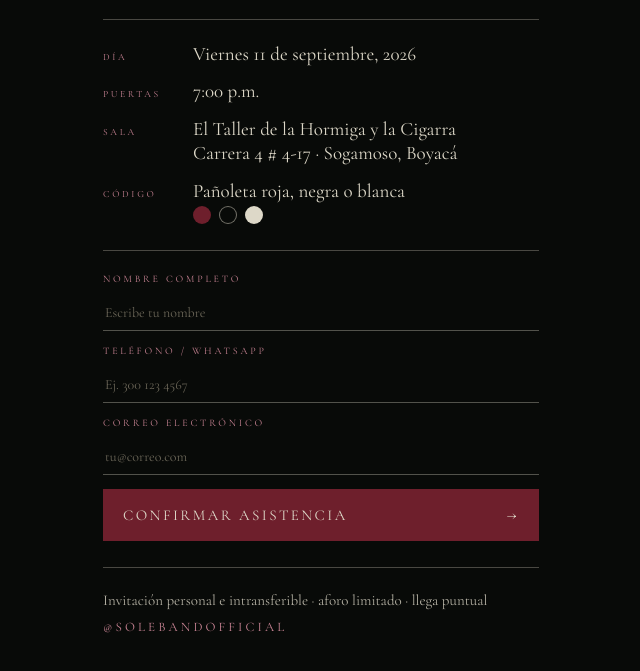
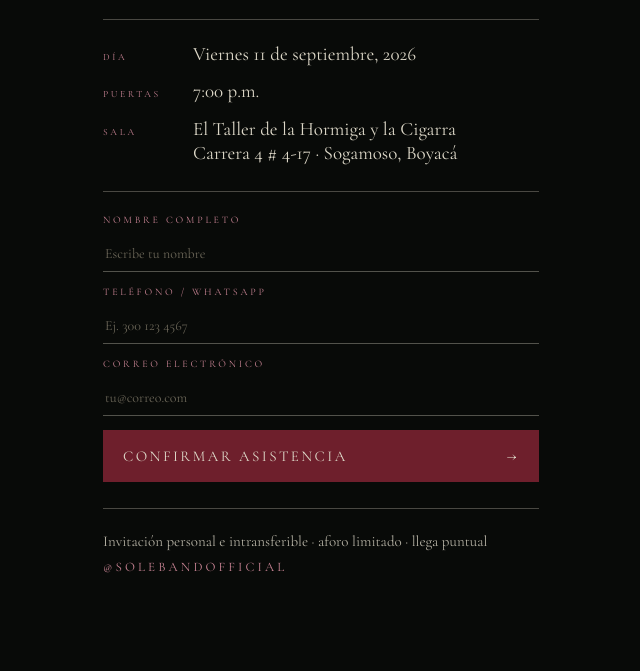
Before and after one commit to solebandcontact-droid/Hurac-an-invitaciones, a plain HTML site: page sizigia-repo/invitacion/index.html in a window 1280 px wide. Shown: the part 856-1527 px from the top of the page, without its empty margins (319-959 px from the left). After the commit the page ends 1471 px from the top, so only its background shows below. Drawn offline with nearby package versions, Linux system fonts and the light colour scheme.

Commit message:
Update index.html

```diff
--- a/sizigia-repo/invitacion/index.html
+++ b/sizigia-repo/invitacion/index.html
@@ -78,8 +78,6 @@
   }
   .dkey{ font-size:9.5px; letter-spacing:0.28em; text-transform:uppercase; color:#c98494; }
   .dval{ font-size:19px; line-height:1.25; }
-  .swatches{ display:flex; gap:8px; margin-top:4px; }
-  .swatch{ width:18px; height:18px; border-radius:50%; display:block; }
 
   form{ display:flex; flex-direction:column; gap:14px; }
   .field label{ display:block; font-size:10px; letter-spacing:0.28em; text-transform:uppercase; color:#c98494; margin-bottom:6px; }
@@ -157,16 +155,6 @@
 
       <div class="dkey">Sala</div>
       <div class="dval">El Taller de la Hormiga y la Cigarra<br>Carrera 4 # 4-17 · Sogamoso, Boyacá</div>
-
-      <div class="dkey">Código</div>
-      <div class="dval">
-        Pañoleta roja, negra o blanca
-        <div class="swatches">
-          <span class="swatch" style="background:#6e1f2c;"></span>
-          <span class="swatch" style="background:#080a08; border:1px solid rgba(221,216,200,0.5);"></span>
-          <span class="swatch" style="background:#ddd8c8;"></span>
-        </div>
-      </div>
     </div>
 
     <div class="block bordered" id="rsvp-block">
```
